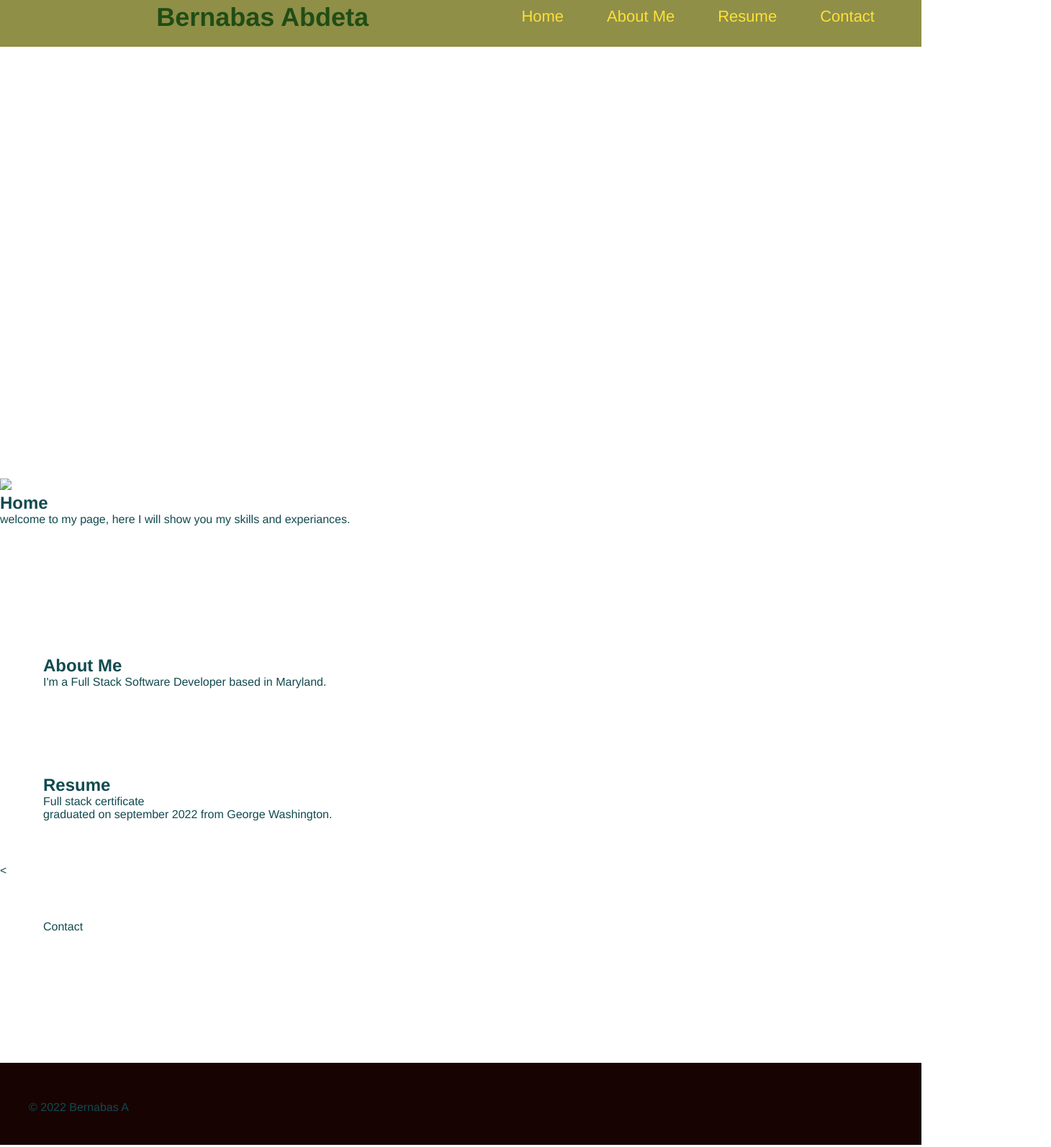
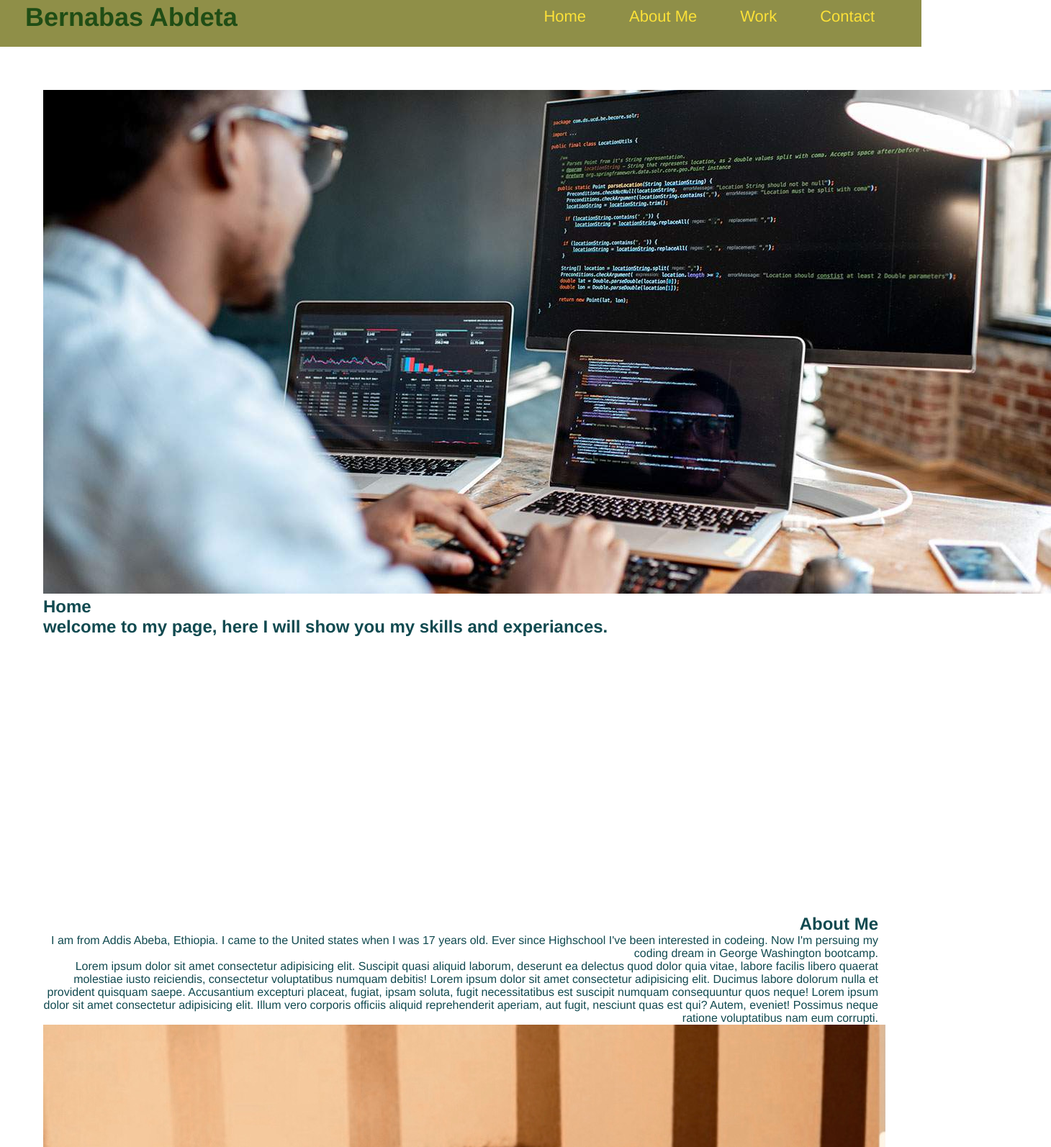
Before and after one commit to bernabasa/wana, a plain HTML site: page index.html in a window 1280 px wide. Shown: the part 17-1611 px from the top of the page at 72% size, 1460 px wide, since content can reach past the window. Drawn offline with Linux system fonts and the light colour scheme.

Commit message:
final step

```diff
--- a/assets/css/style.css
+++ b/assets/css/style.css
@@ -55,6 +55,22 @@ header h1 {
     font-weight: lighter;
     font-size: 22px;
 }
+.hero {
+  height: 1000px;
+  width: 100%;
+  margin-bottom: 25px;
+
+  background-size: cover;
+}
+.About-Me {
+  width: 400px 35%;
+  margin: 0 auto 30px auto;
+
+}
+.text-right {
+  text-align: right;
+}
+
 
 
 footer {
@@ -83,10 +99,3 @@ header h1 {
   padding: 60px;
   background-image:url ("../images/hero-bg.jpg") ;
 }
-
-  .hero {
-    background-image: url("../images/hero-bg.jpg");
-    height: 600px;
-    background-size: cover;
-    background-position: center;
-  }
--- a/index.html
+++ b/index.html
@@ -12,10 +12,8 @@
     <!-- navigation -->
 <header>
     <h1>
-      <h1>Bernabas <span class="Abde">Abdet</span>a</h1>
-
-
-        </h1>
+      Bernabas <span class="Abde">Abdet</span>a
+       </h1>
     <nav>
         <ul>
             <!-- List item element-->
@@ -27,7 +25,7 @@
               <a href="#About Me">About Me</a>
             </li>
             <li>
-              <a href="#Resume">Resume</a>
+              <a href="#Work">Work</a>
             </li>
             <li>
               <a href="#Contact">Contact</a>
@@ -36,51 +34,72 @@
     </nav>
   </header>
   <!--hero-->
-  <div class="hero"></div>
-  <div class="content">
-    <div id="Home" class="Home">
-      <img src="./assets/images/101.jpg" class="float-left"/>
-      <h2>Home</h2>
+  <section id="Home" class="hero">
+  <div class="hero">
+    <img src="../wana/assets/img/full-stack-developer-ges375.jpg"    alt="background img" />
+
+      <h1>Home</h1>
       <p>
-        welcome to my page, here I will show you my skills and experiances.
+        <h2>welcome to my page, here I will show you my skills and experiances.</h2>
 
       </p>
 
-    </div>
+     </div>
 
   </div>
+  </section>
   <section>
 
   </section>
 
 
-  <section id="About-Me">
+  <section id="About Me"   class="About-Me  text-right">
+    <div>
     <h2>About Me</h2>
-    <p> I'm a Full Stack Software Developer based in Maryland. </p>
+
+    <p> I am from Addis Abeba, Ethiopia. I came to the United states when I was 17 years old.
+       Ever since Highschool I've been interested
+      in codeing. Now I'm persuing my coding dream in George Washington bootcamp. </br>
+
+      Lorem ipsum dolor sit amet consectetur adipisicing elit. Suscipit quasi aliquid laborum, deserunt ea delectus quod dolor quia vitae, labore facilis libero quaerat molestiae iusto reiciendis, consectetur voluptatibus numquam debitis!
+      Lorem ipsum dolor sit amet consectetur adipisicing elit. Ducimus labore dolorum nulla et provident quisquam saepe. Accusantium excepturi placeat, fugiat, ipsam soluta, fugit necessitatibus est suscipit numquam consequuntur quos neque!
+      Lorem ipsum dolor sit amet consectetur adipisicing elit. Illum vero corporis officiis aliquid reprehenderit aperiam, aut fugit, nesciunt quas est qui? Autem, eveniet! Possimus neque ratione voluptatibus nam eum corrupti.
+
+
+    </p>
+    </div>
+    <img src="./assets/img/IMG_E0159.JPG" alt="My stunning progile picture"/>
+    </section>
+
+
+  <section id="Work">
+    <h2>Work</h2>
+    <p>
+       <h2>The link to one of the works that I am doing with my team at GW is down below.</h2>
+    </p>
+    <a href="https://bernabasa.github.io/project-Run-buddy/">Run Buddy</a>
+
   </section>
 
 
-  <section id="Resume">
-    <h2>Resume</h2>
-    <p> Full stack certificate <br/>
-        graduated on september 2022 from George Washington.
-    </p>
+  <section id="Contact">
+    <div>
+  <h2>Contact</h2>
+  <address>
+    55 pennslyvania ave <br/>
+    Washington, DC <br/>
+    20782<br/>
+    P: 202.704.4678 <br/>
+    E: <a href="bernabas.ab@yahoo.com">bernabas.ab@yahoo.com</a>
+  </address>
+    </div>
 
   </section>
 
-  <
-  <section>
-    Contact
-  </section>
-
-
-  <section>
-
-  </section>
 
   <!-- footer -->
   <footer>
-    <h2></h2>
+
 
     &copy; 2022 Bernabas A
   </footer>
```
Also changed, not shown: assets/img/IMG_E0159.JPG (added), assets/img/full-stack-developer-ges375.jpg (added). Lines whose indentation alone changed are shown as unchanged.
